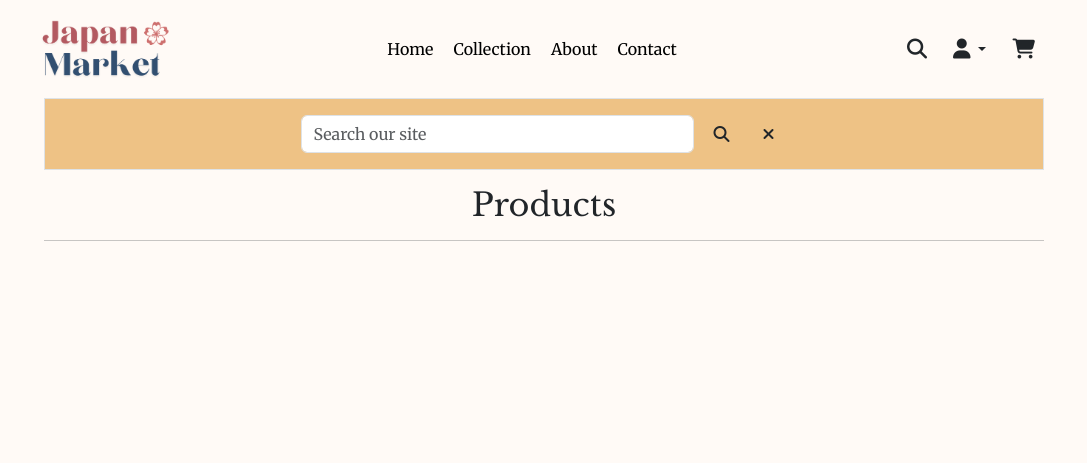
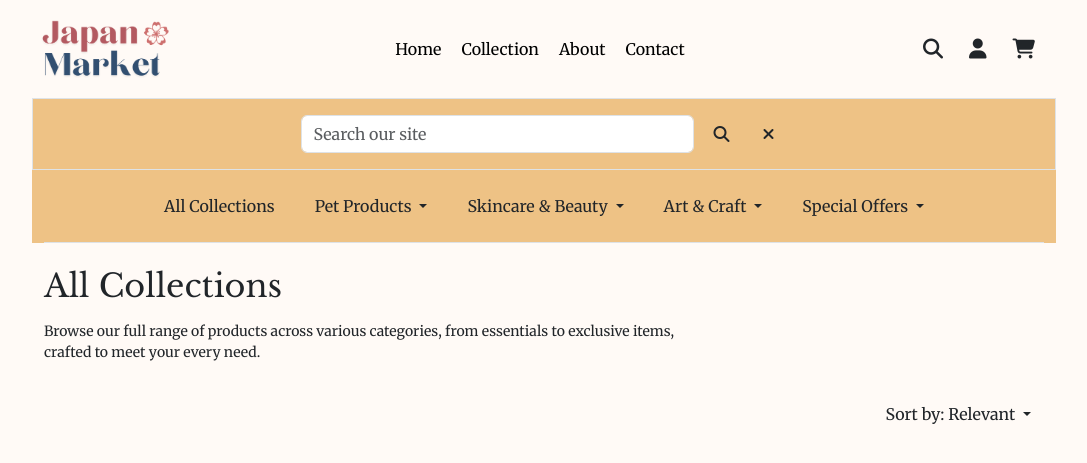
Before and after one commit to Lauren21717/japan-market, a Django app: page /collection/ in a window 1280 px wide. Shown: the top 463 px of the page, without its empty margins (96-1183 px from the left). Run offline with Django 5.2, Linux system fonts and the light colour scheme; data that the repository does not hold is empty; parts of the project's set-up code (start-up, migrations or seed data) failed here and were passed over; some libraries are stand-ins or nearby versions.

Commit message:
Added fiter and filtering logic.

```diff
--- a/collection/admin.py
+++ b/collection/admin.py
@@ -8,7 +8,7 @@ class ProductAdmin(admin.ModelAdmin):
     list_display = (
         'sku',
         'name',
-        'category',
+        'get_categories',
         'shop_by',
         'product_type',
         'price',
@@ -20,6 +20,10 @@ class ProductAdmin(admin.ModelAdmin):
     )
 
     ordering = ('sku',)
+
+    def get_categories(self, obj):
+        return ", ".join([category.friendly_name for category in obj.category.all()])
+    get_categories.short_description = 'Categories'
 
 
 class CategoryAdmin(admin.ModelAdmin):
--- a/collection/fixtures/products.json
+++ b/collection/fixtures/products.json
@@ -133,7 +133,7 @@
             "description": "Infused with honey, propolis extract and Damask rose water, this shampoo deeply moisturizes strands for soft and healthy tresses. The formula contains keratin and arginine to repair damaged hair, as well as royal jelly extract and argan oil to restore hair shine and silkiness.",
             "price": 29.99,
             "category": 4,
-            "shop_by": 7,
+            "shop_by": 4,
             "product_type": 4,
             "rating": 5.0,
             "has_sizes": false,
@@ -154,7 +154,7 @@
             "description": "Popular Japanese oil cleanser that thoroughly removes makeup and impurities. Limited stock available.",
             "price": 19.99,
             "category": 4,
-            "shop_by": 8,
+            "shop_by": 3,
             "product_type": 4,
             "rating": 4.5,
             "has_sizes": true,
--- a/collection/models.py
+++ b/collection/models.py
@@ -49,7 +49,7 @@ class ProductType(models.Model):
 
 
 class Product(models.Model):
-    category = models.ForeignKey('Category', null=True, on_delete=models.SET_NULL)
+    category = models.ForeignKey('Category', null=True, blank=True, on_delete=models.SET_NULL)
     shop_by = models.ForeignKey('ShopByOption', null=True, blank=True, on_delete=models.SET_NULL)
     product_type = models.ForeignKey('ProductType', null=True, blank=True, on_delete=models.SET_NULL)
     name = models.CharField(max_length=254)
--- a/collection/templates/collection/collection.html
+++ b/collection/templates/collection/collection.html
@@ -11,17 +11,33 @@
 
 {% block content %}
 
+{% include 'collection/product_filter.html' %}
+
 <!-- Product Section -->
 <section class="container">
-    <div class="row">
-        <div class="col text-center mt-3">
-            <h2 class="logo-font">Products</h2>
-            <hr class="mb-1">
+    <div class="row mt-4 mb-3 align-items-center">
+        <!-- Title and Description -->
+        <div class="col-12 col-md-8">
+            <h2 class="m-0">All Collections</h2>
+            <p class="small pt-3">Browse our full range of products across various categories, from essentials to exclusive items, crafted to meet your every need.</p>
         </div>
     </div>
-    <div class="row mt-1 mb-2"></div>
+
+    <!-- Sort Dropdown -->
+    <div class="col-12 text-end">
+        <div class="dropdown">
+            <button class="btn dropdown-toggle" type="button" data-bs-toggle="dropdown" aria-expanded="false">
+                Sort by: Relevant
+            </button>
+            <ul class="dropdown-menu">
+                <li><a class="dropdown-item" href="#">Low to High</a></li>
+                <li><a class="dropdown-item" href="#">High to Low</a></li>
+            </ul>
+        </div>
+    </div>
+
+
     <div class="row product-display">
-
         {% for product in products %}
         <div class="col-6 col-md-4 col-lg-3 mb-4">
             <a href="{% url 'product_detail' product.id %}" class="text-decoration-none text-dark">
@@ -30,7 +46,8 @@
                     <img class="img-fluid hover-scale transition" src="{{ product.image.url }}"
                         alt="{{ product.name }}">
                     {% else %}
-                            <img class="img-fluid hover-scale transition" src="{{ MEDIA_URL }}no-image.png" alt="{{ product.name }}">
+                    <img class="img-fluid hover-scale transition" src="{{ MEDIA_URL }}no-image.png"
+                        alt="{{ product.name }}">
                     {% endif %}
                     <p class="pt-3 pb-1 small">{{product.name}}</p>
 
--- /dev/null
+++ b/collection/templates/collection/product_filter.html
@@ -0,0 +1,64 @@
+<div class="container d-lg-block search-bar-bg">
+    <nav class="py-3 border-bottom">
+        <ul class="nav justify-content-center gap-2">
+            <!-- All Products -->
+            <li class="nav-item">
+                <a class="nav-link text-dark " href="{% url 'collection' %}" >
+                    All Collections
+                </a>
+            </li>
+
+            <!-- Pet Products Dropdown -->
+            <li class="nav-item dropdown">
+                <a class="nav-link dropdown-toggle text-dark" href="#" role="button" data-bs-toggle="dropdown" aria-expanded="false">
+                    Pet Products
+                </a>
+                <ul class="dropdown-menu">
+                    <li><a class="dropdown-item" href="{% url 'collection' %}?shop_by_option=cat">Cat</a></li>
+                    <li><a class="dropdown-item" href="{% url 'collection' %}?shop_by_option=dog">Dog</a></li>
+                    <li><hr class="dropdown-divider"></li>
+                    <li><a class="dropdown-item" href="{% url 'collection' %}?category=pet_products">All Pet Products</a></li>
+                </ul>
+            </li>
+
+            <!-- Skincare & Beauty Dropdown -->
+            <li class="nav-item dropdown">
+                <a class="nav-link dropdown-toggle text-dark" href="#" role="button" data-bs-toggle="dropdown" aria-expanded="false">
+                    Skincare &amp; Beauty
+                </a>
+                <ul class="dropdown-menu">
+                    <li><a class="dropdown-item" href="{% url 'collection' %}?shop_by_option=facial_care">Facial Care</a></li>
+                    <li><a class="dropdown-item" href="{% url 'collection' %}?shop_by_option=body_care">Body Care</a></li>
+                    <li><hr class="dropdown-divider"></li>
+                    <li><a class="dropdown-item" href="{% url 'collection' %}?category=skincare_beauty">Skincare &amp; Beauty</a></li>
+                </ul>
+            </li>
+
+            <!-- Art & Craft Dropdown -->
+            <li class="nav-item dropdown">
+                <a class="nav-link dropdown-toggle text-dark" href="#" role="button" data-bs-toggle="dropdown" aria-expanded="false">
+                    Art &amp; Craft
+                </a>
+                <ul class="dropdown-menu">
+                    <li><a class="dropdown-item" href="{% url 'collection' %}?shop_by_option=tools">Tools</a></li>
+                    <li><a class="dropdown-item" href="{% url 'collection' %}?shop_by_option=decoration">Decoration</a></li>
+                    <li><hr class="dropdown-divider"></li>
+                    <li><a class="dropdown-item" href="{% url 'collection' %}?category=art_crafts">All Art &amp; Craft</a></li>
+                </ul>
+            </li>
+
+            <!-- Special Offers Dropdown -->
+            <li class="nav-item dropdown">
+                <a class="nav-link dropdown-toggle text-dark" href="#" role="button" data-bs-toggle="dropdown" aria-expanded="false">
+                    Special Offers
+                </a>
+                <ul class="dropdown-menu">
+                    <li><a class="dropdown-item" href="{% url 'collection' %}?new_arrivals=true">New Arrivals</a></li>
+                    <li><a class="dropdown-item" href="{% url 'collection' %}?offer=true">Offer</a></li>
+                    <li><hr class="dropdown-divider"></li>
+                    <li><a class="dropdown-item" href="{% url 'collection' %}?all_specials=true">All Specials</a></li>
+                </ul>
+            </li>
+        </ul>
+    </nav>
+</div>
--- a/collection/views.py
+++ b/collection/views.py
@@ -1,31 +1,58 @@
 from django.shortcuts import render, redirect, reverse, get_object_or_404
 from django.contrib import messages
 from django.db.models import Q
-from .models import Product
+from .models import Product, Category, ShopByOption
 
-# Create your views here.
 
 def collection(request):
     """
     A view to show all products, including sorting and search queries
     """
-
     products = Product.objects.all()
     query = None
+    categories = None
+    shop_by_options = None
 
     if request.GET:
+        # Search Query
         if 'q' in request.GET:
             query = request.GET['q']
             if not query:
                 messages.error(request, "You didn't enter any search criteria!")
-                return redirect(reverse('products'))
+                return redirect(reverse('collection'))
 
             queries = Q(name__icontains=query) | Q(description__icontains=query)
             products = products.filter(queries)
 
+        # Category Filtering
+        if 'category' in request.GET:
+            category_names = request.GET['category'].split(',')
+            products = products.filter(category__name__in=category_names)
+            categories = Category.objects.filter(name__in=category_names)
+
+        # Shop By Options Filtering
+        if 'shop_by_option' in request.GET:
+            shop_by_option_names = request.GET['shop_by_option'].split(',')
+            products = products.filter(shop_by__name__in=shop_by_option_names)
+            shop_by_options = ShopByOption.objects.filter(name__in=shop_by_option_names)
+
+        # Clearance (Special Offer) Filtering
+        if 'offer' in request.GET:
+            products = products.filter(is_special_offer=True)
+
+        # New Arrivals (Featured Products) Filtering
+        if 'new_arrivals' in request.GET:
+            products = products.filter(is_featured=True)
+
+        # All Specials (Both Special Offer and Featured Products)
+        if 'all_specials' in request.GET:
+            products = products.filter(Q(is_special_offer=True) | Q(is_featured=True))
+
     context = {
         'products': products,
         'search_term': query,
+        'current_categories': categories,
+        'current_shop_by_options': shop_by_options,
     }
 
     return render(request, 'collection/collection.html', context)
--- a/templates/base.html
+++ b/templates/base.html
@@ -25,7 +25,9 @@
     <!-- Google Font -->
     <link rel="preconnect" href="https://fonts.googleapis.com">
     <link rel="preconnect" href="https://fonts.gstatic.com" crossorigin>
-    <link href="https://fonts.googleapis.com/css2?family=Libre+Baskerville:ital,wght@0,400;0,700;1,400&family=Merriweather:ital,wght@0,300;0,400;0,700;0,900;1,300;1,400;1,700;1,900&display=swap" rel="stylesheet">
+    <link
+        href="https://fonts.googleapis.com/css2?family=Libre+Baskerville:ital,wght@0,400;0,700;1,400&family=Merriweather:ital,wght@0,300;0,400;0,700;0,900;1,300;1,400;1,700;1,900&display=swap"
+        rel="stylesheet">
     {% endblock %}
 
     {% block extra_css %}
@@ -65,7 +67,6 @@
             <li><a href="">Contact</a></li>
         </ul>
 
-
         <div class="navbar-icon justify-content-end">
             <!-- Search Icon -->
             <button type="button" class="btn" onclick="toggleSearch()">
@@ -74,8 +75,7 @@
 
             <!-- Profile Icon -->
             <div class="dropdown">
-                <button class="btn dropdown-toggle" type="button" id="profileDropdown" data-bs-toggle="dropdown"
-                    aria-expanded="false">
+                <button class="btn" type="button" id="mobileMenuButton" data-bs-toggle="dropdown" aria-expanded="false">
                     <i class="fas fa-user fa-lg"></i>
                 </button>
                 <ul class="dropdown-menu dropdown-menu-end" aria-labelledby="profileDropdown">
@@ -95,13 +95,12 @@
             <!-- Cart Icon -->
             <a href="#" class="btn position-relative">
                 <i class="fas fa-shopping-cart fa-lg"></i>
+            </a>
 
-            </a>
 
             <!-- Mobile Menu Icon -->
             <div class="dropdown d-md-none">
-                <button class="btn dropdown-toggle" type="button" id="profileDropdown" data-bs-toggle="dropdown"
-                    aria-expanded="false">
+                <button class="btn" type="button" id="mobileMenuButton" data-bs-toggle="dropdown" aria-expanded="false">
                     <i class="fas fa-bars fa-lg"></i>
                 </button>
                 <ul class="dropdown-menu dropdown-menu-end " aria-labelledby="profileDropdown">
@@ -116,11 +115,11 @@
     </header>
 
     <!-- Search Bar -->
-    <div class="search-bar container" id="searchBar" >
-        <div class="border py-3 search-bar-bg">
+    <div class="search-bar border container search-bar-bg" id="searchBar">
+        <div class="py-3">
             <div class="row justify-content-center">
                 <div class="col-md-6 col-sm-9 col-11">
-                    <form method="GET" action="">
+                    <form method="GET" action="{% url 'collection' %}">
                         <div class="input-group w-100 gap-2">
                             <input class="form-control  rounded" type="text" name="q" placeholder="Search our site">
                             <div class="input-group-append">
```
Also changed, not shown: collection/fixtures/shop_by_options.json (+0 -18 lines), collection/migrations/0003_remove_product_category_product_category.py (added), collection/migrations/0004_remove_product_category_product_category.py (added). Lines whose indentation alone changed are shown as unchanged.
